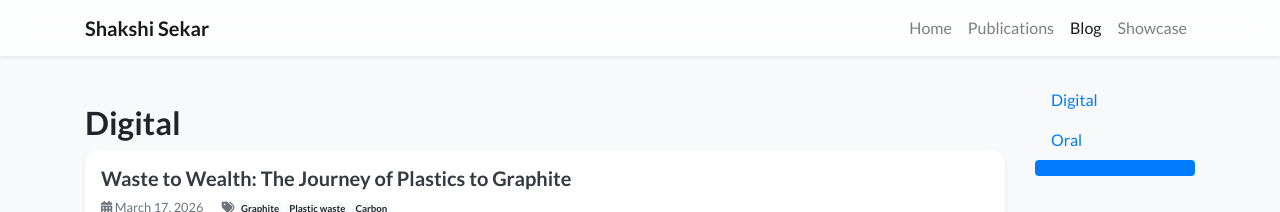
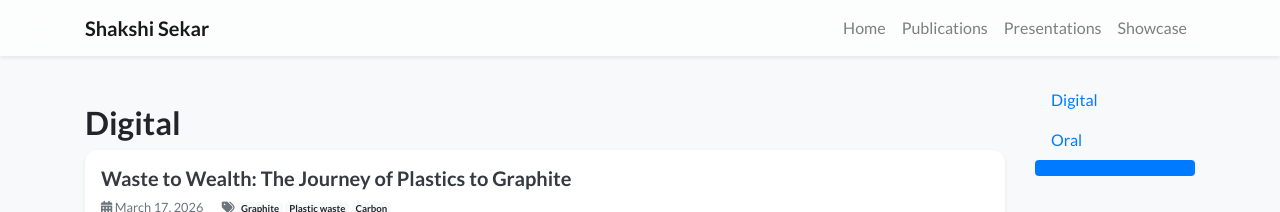
Before and after one commit to ShakshiSekar/ShakshiSekar.github.io, a Jekyll site: the page built from blog.html, in a window 1280 px wide. Shown: the top 212 px of the page. Built offline with Jekyll 4.4.1, drawn with Linux system fonts in a browser that asks for light colours; nearby versions of some CDN libraries; a style sheet for code colours, icons or effects is not loaded.

Commit message:
navigation.yml

```diff
--- a/_data/navigation.yml
+++ b/_data/navigation.yml
@@ -7,7 +7,7 @@ pages:
   url: /index
 - name: Publications
   url: /publications
-- name: Blog
+- name: Presentations
   url: /blog
 - name: Showcase
   url: /showcase
```
